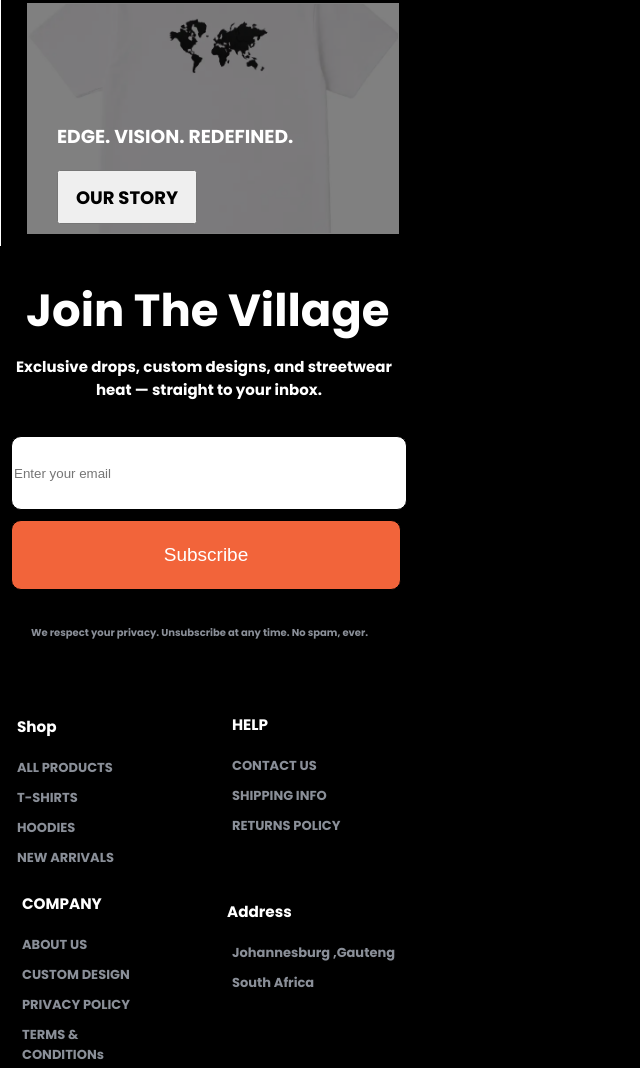
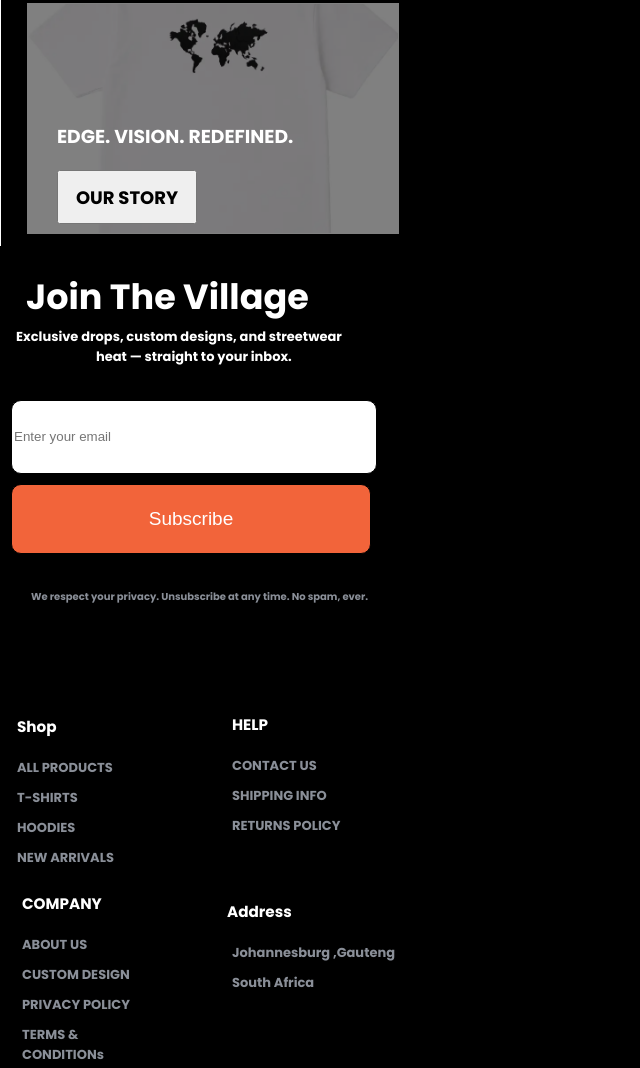
Before and after one commit to standfod/thevaillage, a plain HTML site: page index.html in a window 1280 px wide. Shown: the part 2240-3308 px from the top of the page, without its empty margins (0-640 px from the left). Drawn offline with Linux system fonts and the light colour scheme.

Commit message:
fixing button

```diff
--- a/style.css
+++ b/style.css
@@ -6,7 +6,7 @@ body{
 
  /**{
     outline: solid 1px red;
-} /
+}**/
 
 
 /* form here is header section**/
@@ -462,9 +462,9 @@ font-family: Poppins;
     position: relative;
     left: 25px;
     font-family: Poppins;
-    font-size: 45px;
+    font-size: 35px;
     font-weight: bolder;
-    width: 380px;
+    width: 350px;
 }
 
 
@@ -475,9 +475,9 @@ font-family: Poppins;
     color: white;
     position: relative;
     left: 15px;
-    font-size: 15px;
+    font-size: 13px;
     bottom: 20px;
-    width: 400px;
+    width: 350px;
 }
 
 
@@ -493,7 +493,7 @@ font-family: Poppins;
     left: 10px;
     border: none;
      border: solid 1px black;
-     width: 390px;
+     width: 360px;
      height: 70px;
      border-radius: 10px;
 
@@ -511,7 +511,7 @@ font-family: Poppins;
     left: 10px;
     border: none;
      border: solid 1px black;
-     width: 390px;
+     width: 360px;
      height: 70px;
      border-radius: 10px;
      text-align: center;
```
